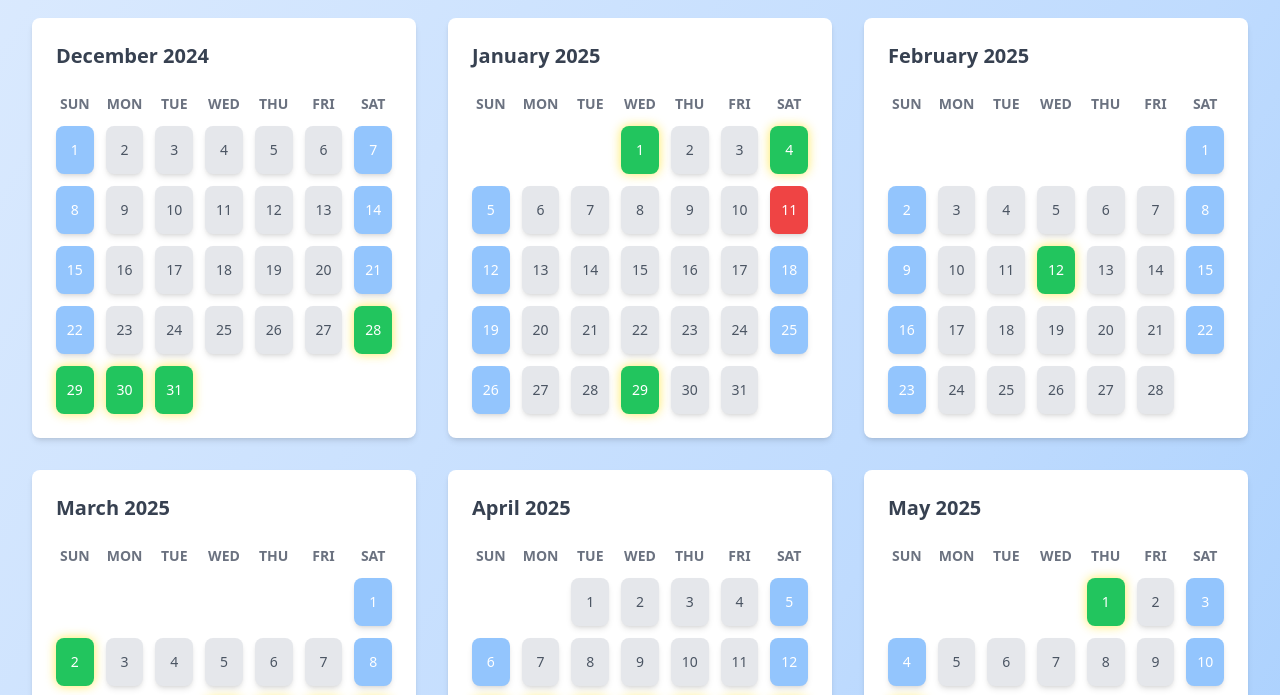
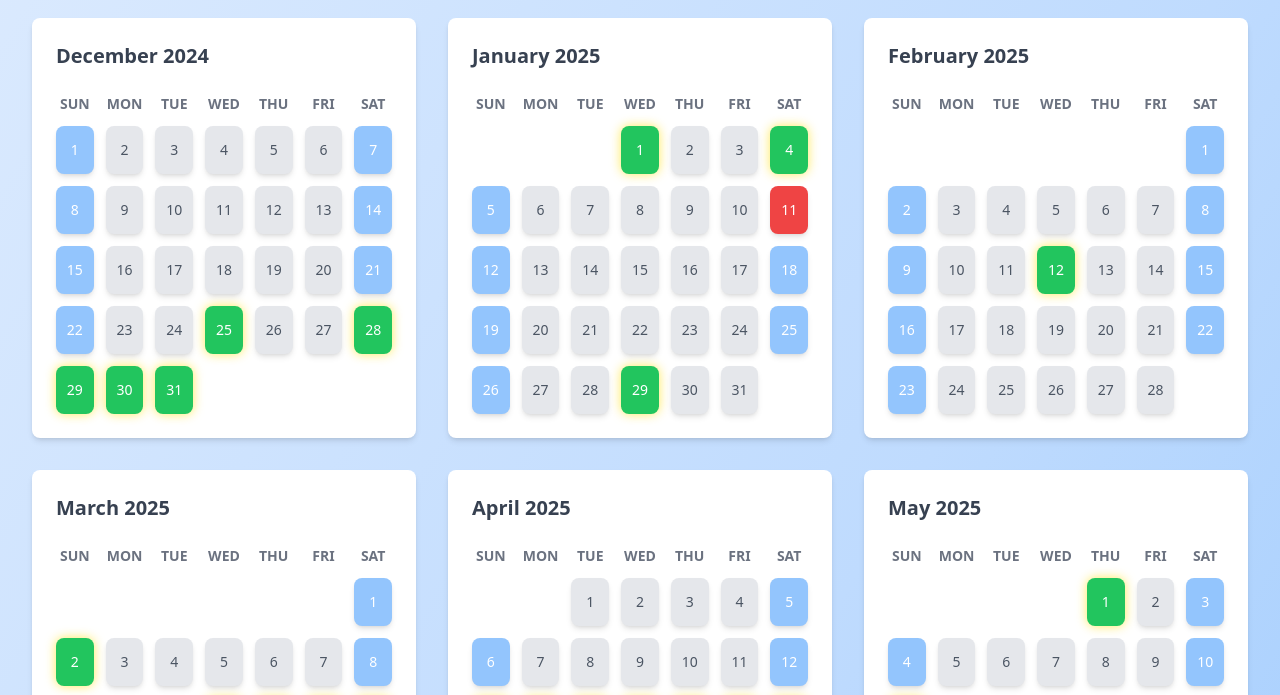
Before and after one commit to AungMyoKyaw/myanmar-public-holidays, a website: page src/index.html in a window 1280 px wide. Shown: the part 102-797 px from the top of the page. Drawn offline with nearby package versions, Linux system fonts and the light colour scheme.

Commit message:
feat: update

```diff
--- a/src/index.html
+++ b/src/index.html
@@ -36,6 +36,7 @@
         {
           month: "December 2024",
           days: [
+            { day: 25, type: "holiday" },
             { day: 28, type: "holiday" },
             { day: 29, type: "holiday" },
             { day: 30, type: "holiday" },
```
Also changed, not shown: 1 other file.
